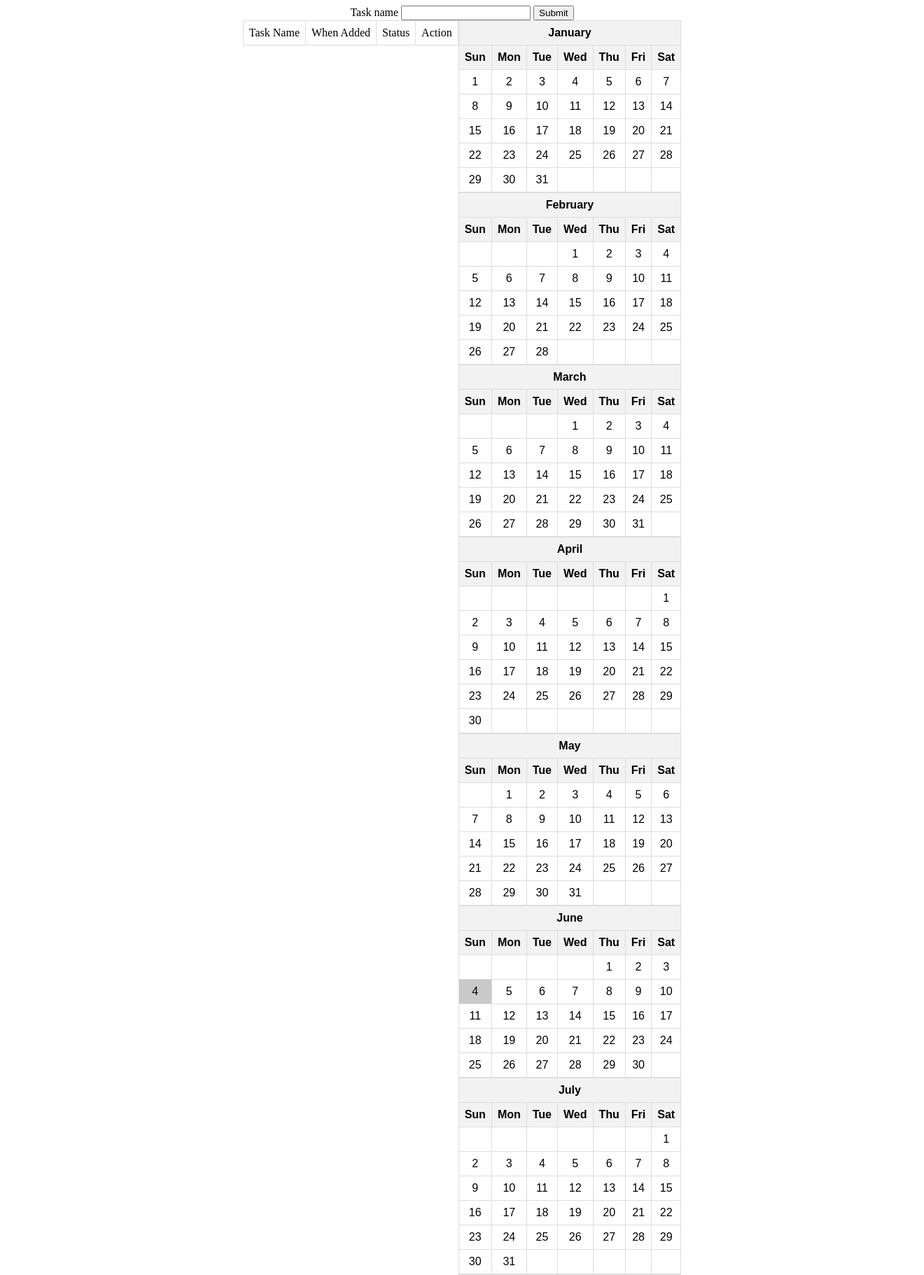
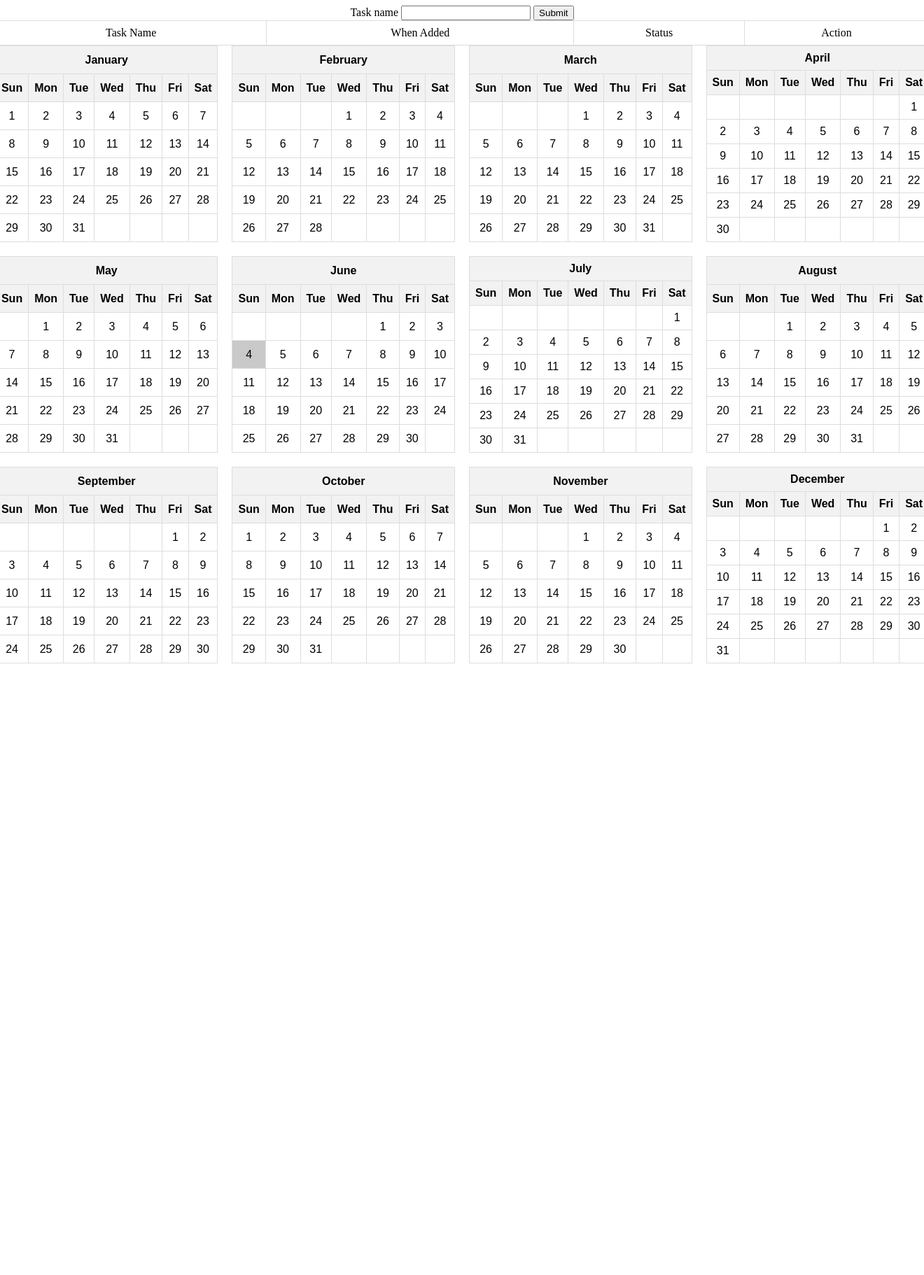
Before and after one commit to chaveniajeffry/django-todo, a Django app: page / in a window 1320 px wide. Shown: the top 1822 px of the page at 70% size. After the commit the page ends 948 px from the top, so only its background shows below. Run offline with Django 3.2, Linux system fonts and the light colour scheme; data that the repository does not hold is empty.

Commit message:
change the calendar to be 4x3

```diff
--- a/djangoTodo/static/css/style.css
+++ b/djangoTodo/static/css/style.css
@@ -7,10 +7,6 @@
 }
 #calendar {
   font-family: Arial, sans-serif;
-}
-#visualContainer{
-  display: flex;
-
 }
 table {
   border-collapse: collapse;
@@ -45,3 +41,20 @@ td#today {
   text-decoration: line-through;
   cursor: not-allowed;
 }
+
+.calendar-container {
+  display: grid;
+  grid-template-columns: repeat(4, 1fr);
+  grid-gap: 20px;
+}
+
+.calendar-table {
+  width: 100%;
+  border-collapse: collapse;
+}
+
+th, td {
+  padding: 8px;
+  text-align: center;
+  border: 1px solid #ddd;
+}
```
Also changed, not shown: djangoTodo/static/js/script.js (+49 -29 lines).
